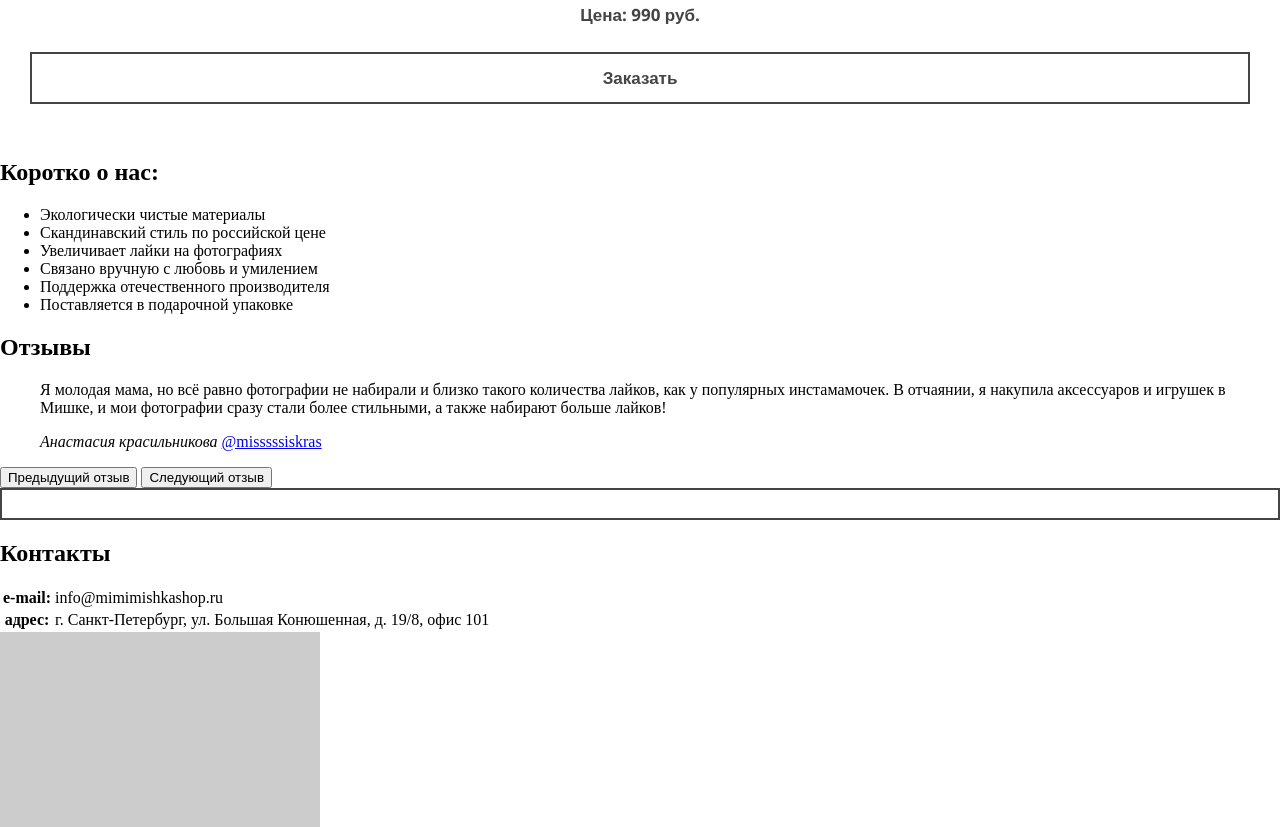
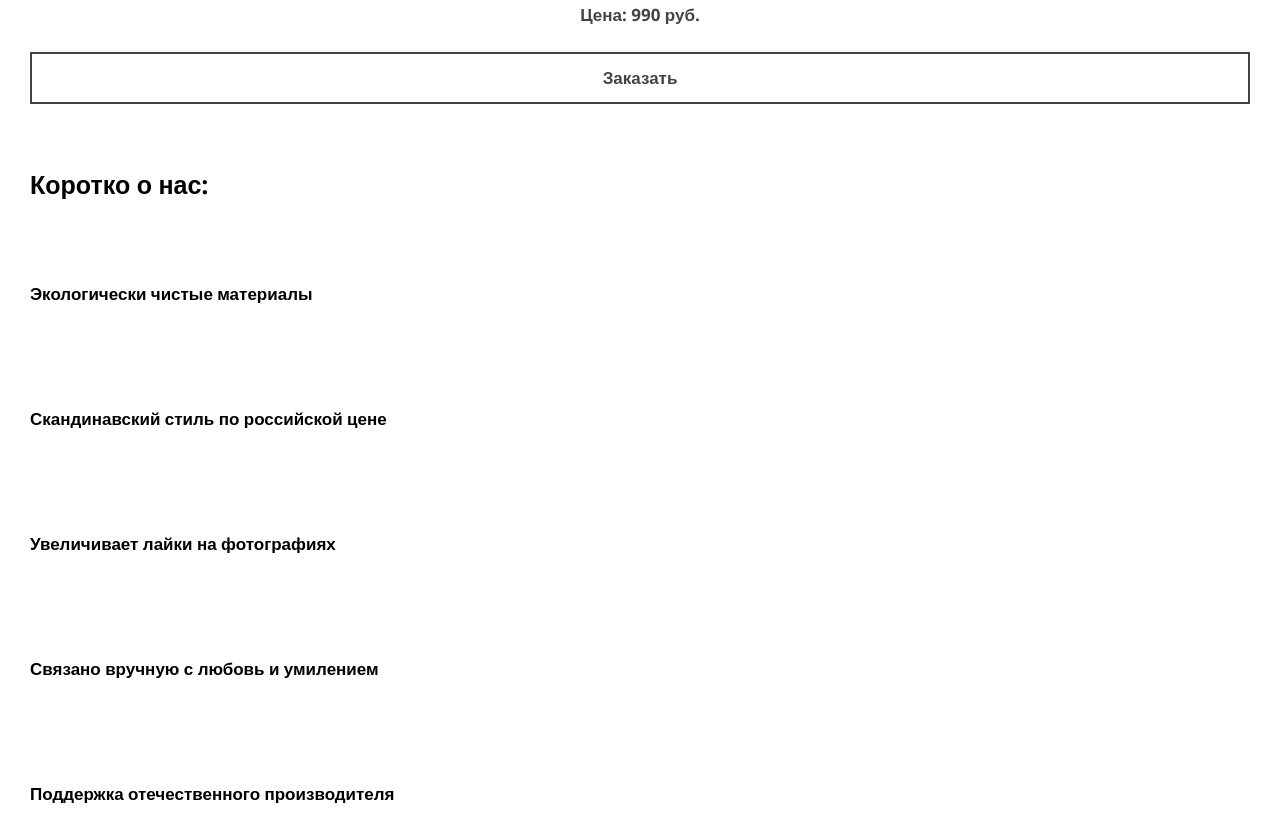
Before and after one commit to Sasha-belokur/256757-mishka, a website: page source/index.html in a window 1280 px wide. Shown: the part 1427-2254 px from the top of the page. Drawn offline with nearby package versions, Linux system fonts and the light colour scheme; files that its build step writes are made by us from their sources; placeholder pictures from the web are drawn by us.

Commit message:
block features

```diff
--- /dev/null
+++ b/source/sass/features.scss
@@ -0,0 +1,33 @@
+.features {
+  padding-top: 30px;
+  padding-right: 30px;
+  padding-bottom: 45px;
+  padding-left: 30px;
+}
+
+.features__title {
+  margin: 0;
+  margin-bottom: 5px;
+  color: #000000;
+  font-size: 25px;
+  line-height: 30px;
+  font-family: 'Open Sans', sans-serif;
+  font-weight: 700;
+}
+
+.features__list {
+  margin: 0;
+  padding: 0;
+  list-style: none;
+}
+
+.features__item {
+  min-height: 40px;
+  margin-top: 25px;
+  padding-top: 60px;
+  color: #000000;
+  font-size: 17px;
+  line-height: 20px;
+  font-family: 'Open Sans', sans-serif;
+  font-weight: 700;
+}
--- a/source/sass/style.scss
+++ b/source/sass/style.scss
@@ -8,3 +8,4 @@ body {
 @import "index-page-heading.scss";
 @import "product-preview.scss";
 @import "btn.scss";
+@import "features.scss";
```
